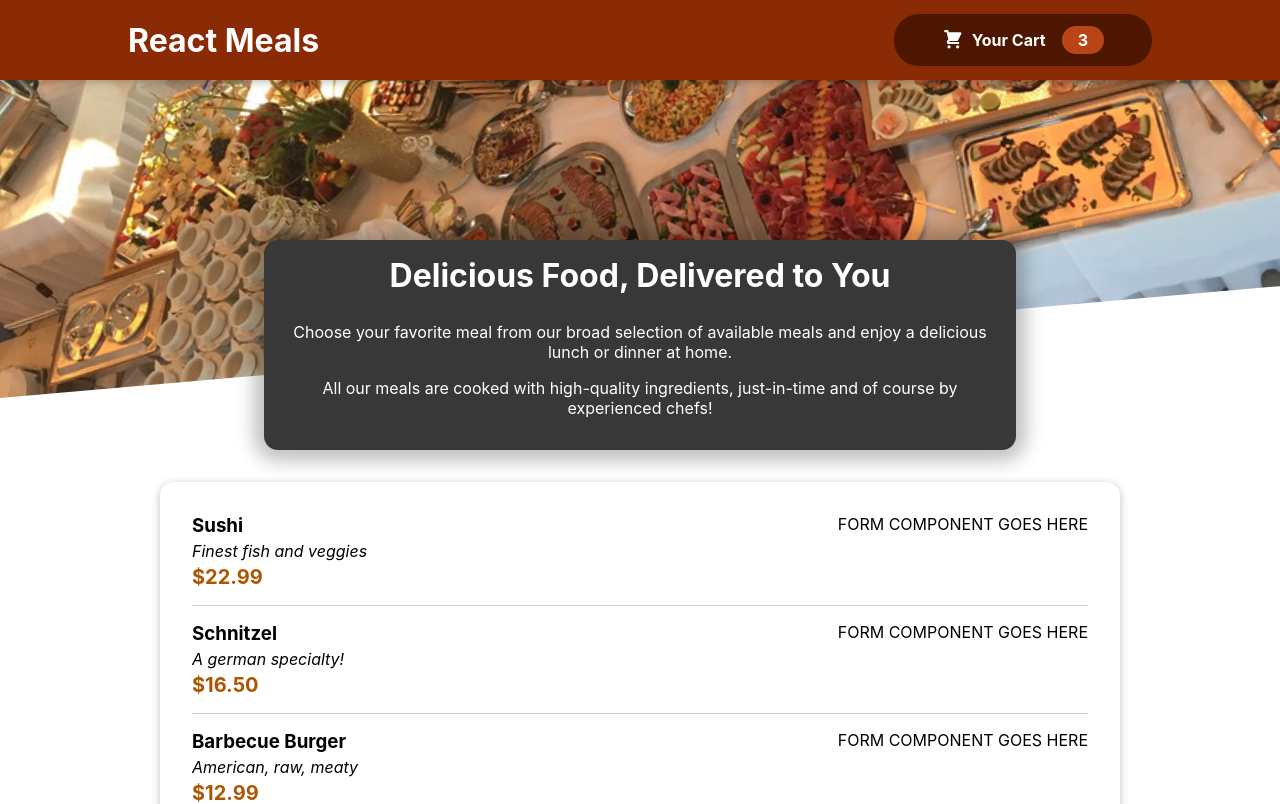
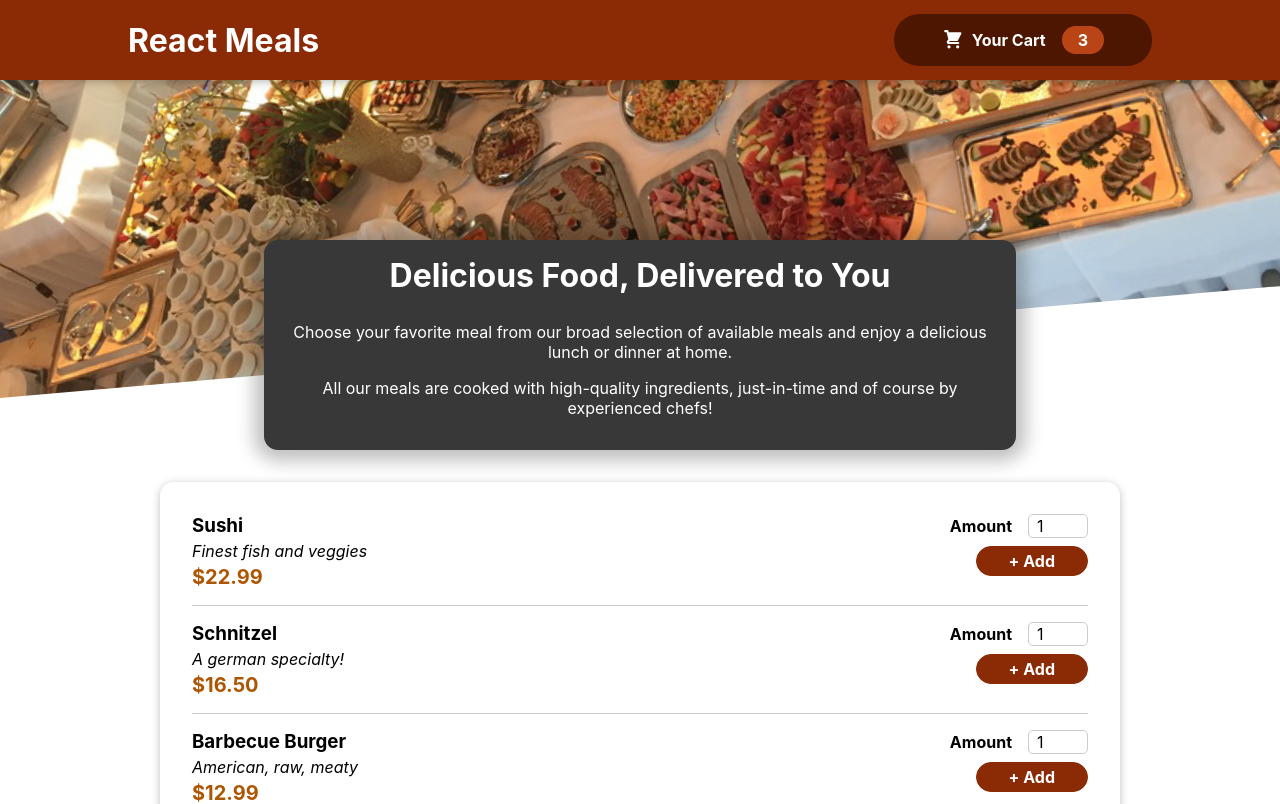
Before and after one commit to jhudson357/react-meals, a React (Create React App) app: page / in a window 1280 px wide. Shown: the top 804 px of the page. Built offline with nearby package versions, Linux system fonts and the light colour scheme.

Commit message:
create MealItemForm and Input components

```diff
--- a/src/components/Meals/MealItem/MealItem.jsx
+++ b/src/components/Meals/MealItem/MealItem.jsx
@@ -1,4 +1,5 @@
 import styles from './MealItem.module.css'
+import MealItemForm from './MealItemForm'
 
 const MealItem = (props) => {
 const price = `$${props.price.toFixed(2)}`
@@ -11,7 +12,7 @@
         <div className={styles.price}>{price}</div>
       </div>
       <div>
-        FORM COMPONENT GOES HERE
+        <MealItemForm />
       </div>
     </li>
   )
--- a/src/components/Meals/MealItem/MealItemForm.jsx
+++ b/src/components/Meals/MealItem/MealItemForm.jsx
@@ -0,0 +1,20 @@
+import styles from './MealItemForm.module.css'
+import Input from '../../UI/Input'
+
+const MealItemForm = (props) => {
+  return (
+    <form className={styles.form}>
+      <Input label='Amount' input={{
+        id: 'amount',
+        type: 'number',
+        min: '1',
+        max: '5',
+        step: '1',
+        defaultValue: '1'
+      }} />
+      <button>+ Add</button>
+    </form>
+  )
+}
+
+export default MealItemForm
--- /dev/null
+++ b/src/components/Meals/MealItem/MealItemForm.module.css
@@ -0,0 +1,20 @@
+.form {
+  text-align: right;
+}
+
+.form button {
+  font: inherit;
+  cursor: pointer;
+  background-color: #8a2b06;
+  border: 1px solid #8a2b06;
+  color: white;
+  padding: 0.25rem 2rem;
+  border-radius: 20px;
+  font-weight: bold;
+}
+
+.form button:hover,
+.form button:active {
+  background-color: #641e03;
+  border-color: #641e03;
+}
--- /dev/null
+++ b/src/components/UI/Input.jsx
@@ -0,0 +1,12 @@
+import styles from './Input.module.css'
+
+const Input = (props) => {
+  return (
+    <div className={styles.input}>
+      <label htmlFor={props.input.id}>{props.label}</label>
+      <input {...props.input} />
+    </div>
+  )
+}
+
+export default Input
--- /dev/null
+++ b/src/components/UI/Input.module.css
@@ -0,0 +1,18 @@
+.input {
+  display: flex;
+  align-items: center;
+  margin-bottom: 0.5rem;
+}
+
+.input label {
+  font-weight: bold;
+  margin-right: 1rem;
+}
+
+.input input {
+  width: 3rem;
+  border-radius: 5px;
+  border: 1px solid #ccc;
+  font: inherit;
+  padding-left: 0.5rem;
+}
```
